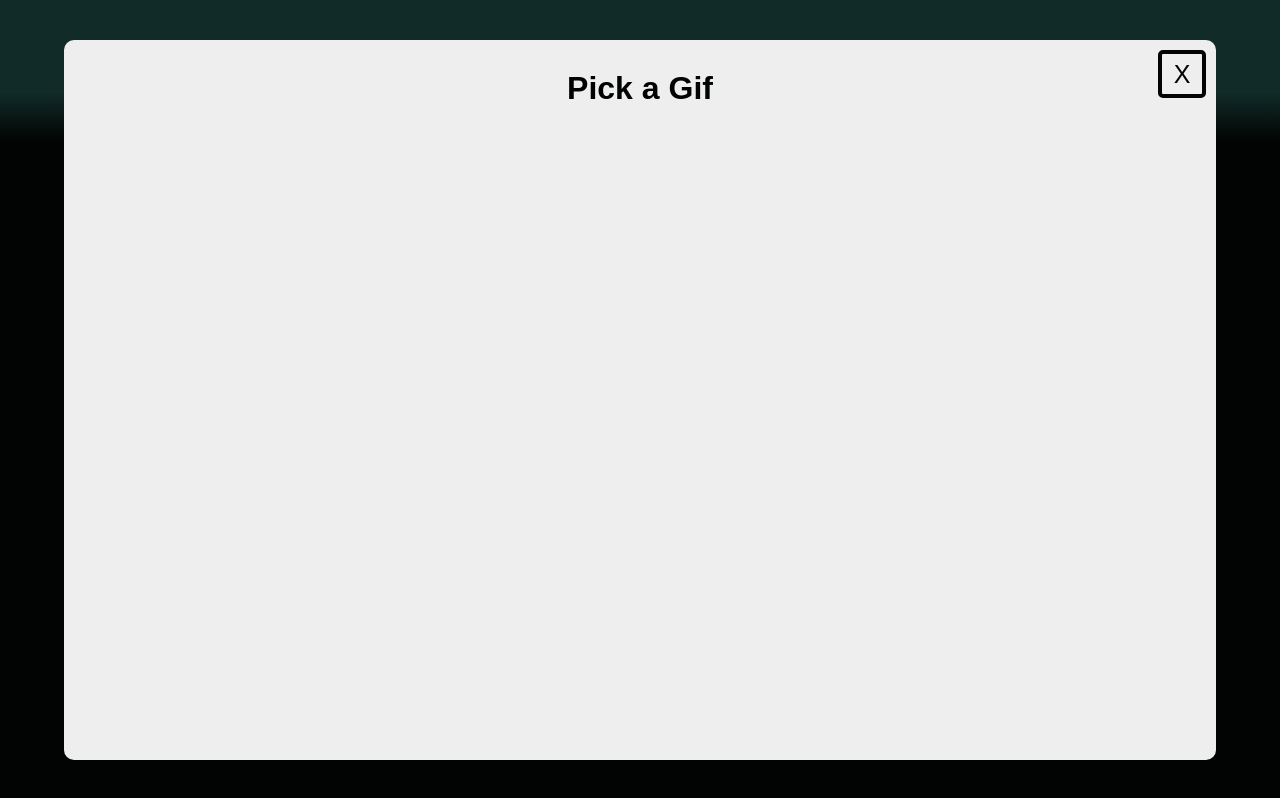
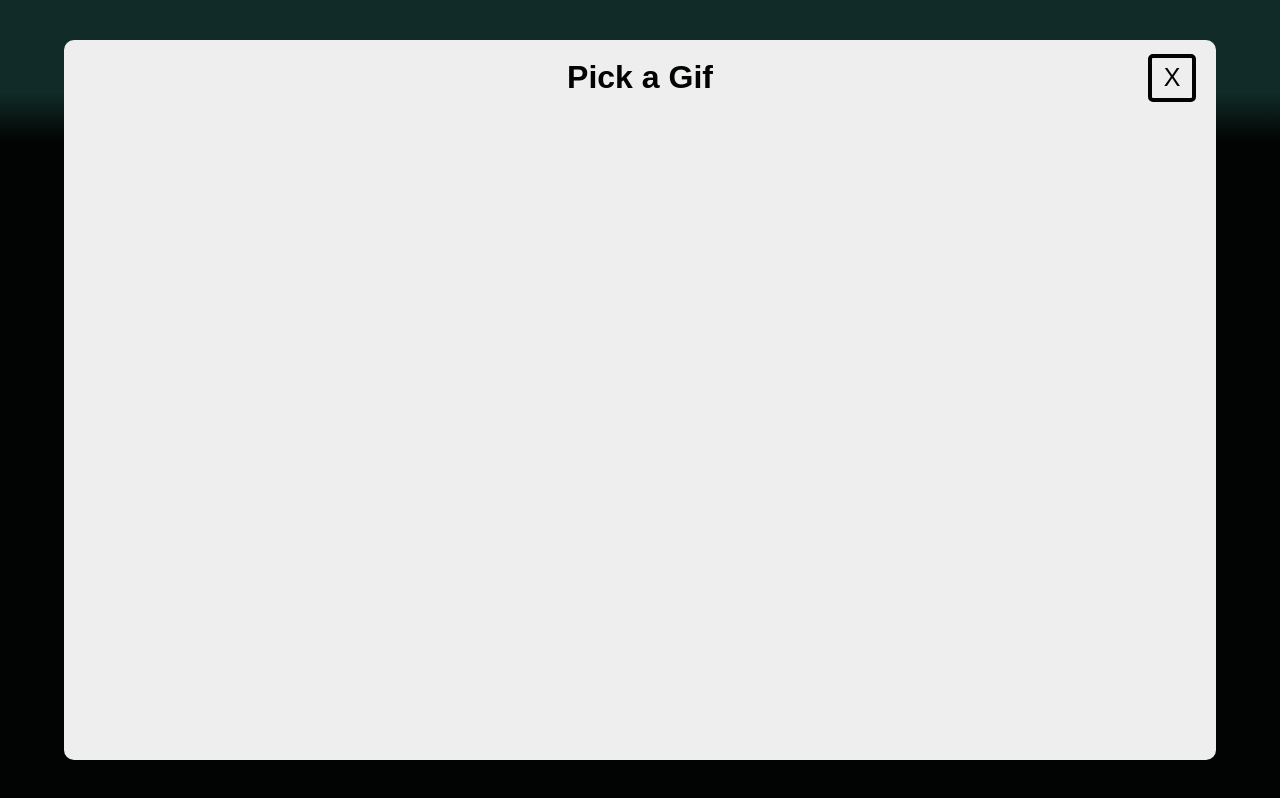
Before and after one commit to kyleptaylor/ajax-giphy-party, a plain HTML site: page index.html in a window 1280 px wide. Both pictures are taken after typing "Sample" into the empty fields and a click on the button "Search Giphy". Drawn offline with nearby package versions, Linux system fonts and the light colour scheme; no server answers; a web font is replaced by a local one.

Commit message:
Small style change to header of selection box

```diff
--- a/index.html
+++ b/index.html
@@ -28,8 +28,10 @@
       </div>
     </section>
     <section id="selection-box">
-      <div id="remove">X</div>
-      <h2>Pick a Gif</h2>
+      <div class="header">
+        <div id="remove">X</div>
+        <h2>Pick a Gif</h2>
+      </div>
       <div id="gifs"></div>
     </section>
     <section id="gif-output"></section>
--- a/style.css
+++ b/style.css
@@ -21,7 +21,7 @@ h2 {
   color: #010402;
   text-align: center;
   font-size: 2em;
-  margin: 10px 0;
+  margin: 0;
 }
 
 h3 {
@@ -101,14 +101,21 @@ button:hover {
 }
 
 .header {
-  padding-bottom: 20px;
+  position: sticky;
+  display: flex;
+  align-items: center;
+  justify-content: center;
+  top: 0;
+  background-color: #eee;
+  z-index: 1;
+  height: 75px;
 }
 
 #selection-box {
   width: 90%;
   height: 90%;
   margin: 0 auto;
-  padding: 20px;
+  padding: 0 20px 20px;
   background-color: #eeeeee;
   border-radius: 10px;
   display: none;
@@ -121,7 +128,7 @@ button:hover {
 
 @media (max-width: 500px) {
   #selection-box {
-    padding: 10px;
+    padding: 0 10px 10px;
     justify-content: center;
   }
 }
@@ -131,8 +138,9 @@ button:hover {
   justify-content: center;
   align-items: center;
   position: absolute;
-  top: 10px;
-  right: 10px;
+  top: 50%;
+  transform: translatey(-50%);
+  right: 0px;
   padding: 20px;
   border: 4px solid #010402;
   color: #010402;
```
